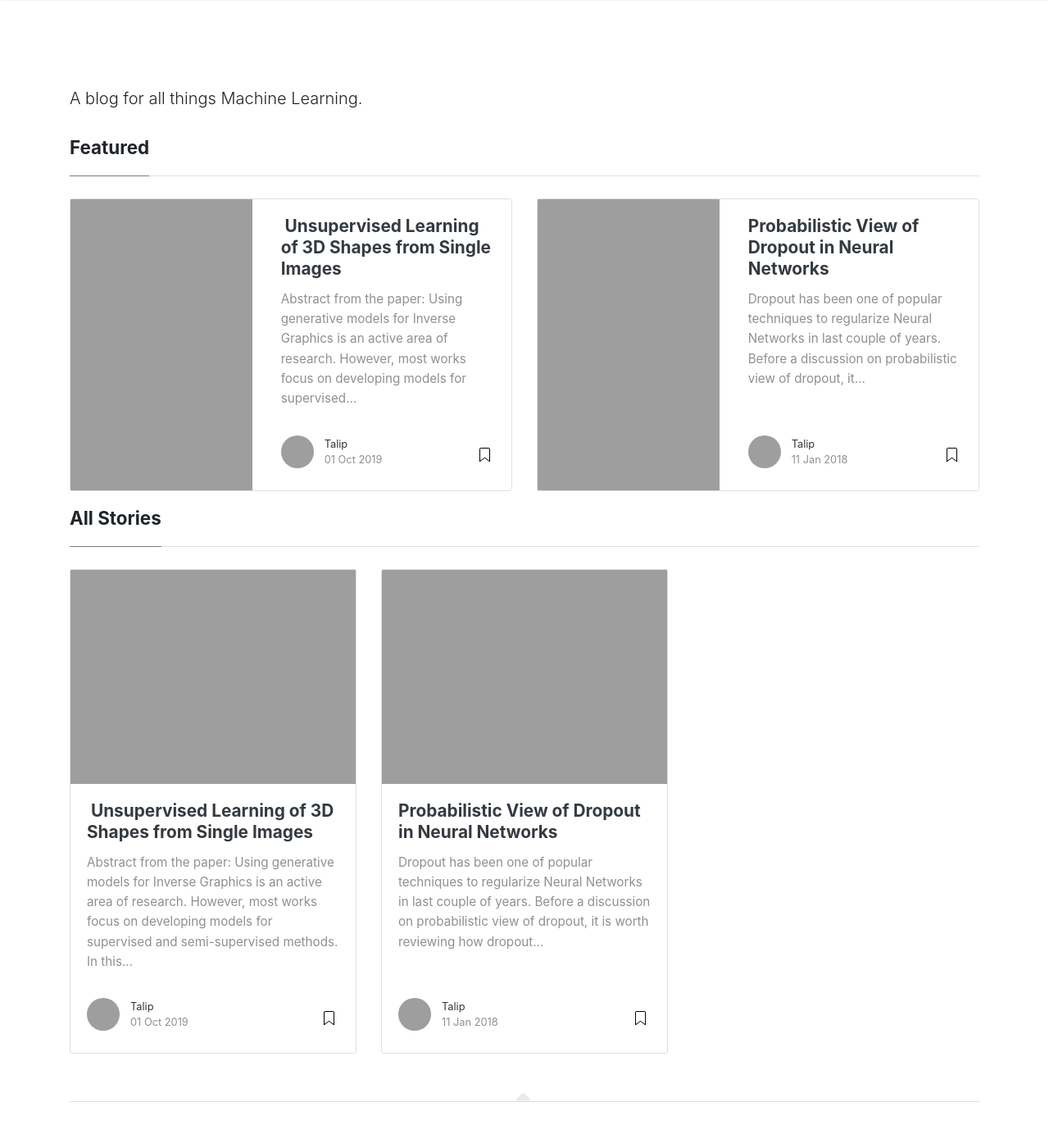
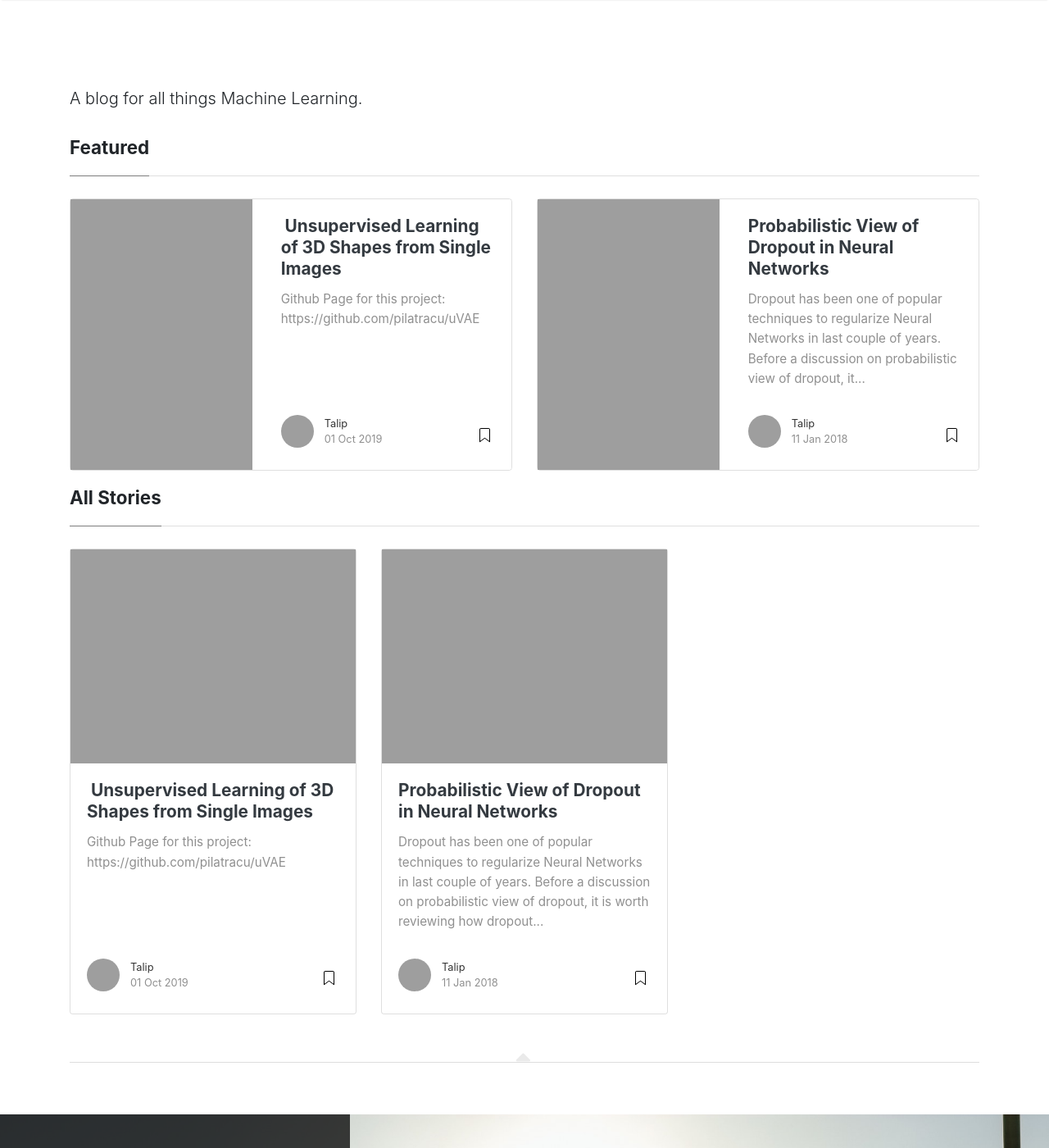
Before and after one commit to pilatracu/pilatracu.github.io, a Jekyll site: the page built from index.html, in a window 1280 px wide and 1400 px high. Shown: the whole window at 82% size. Built offline with Jekyll 4.4.1, drawn with Linux system fonts in a browser that asks for light colours; nearby versions of some CDN libraries; the list of posts is cut into pages by our own code; grey boxes are pictures that could not be loaded.

Commit message:
Update 2019-10-01-3dvae.md

```diff
--- a/_posts/2019-10-01-3dvae.md
+++ b/_posts/2019-10-01-3dvae.md
@@ -7,6 +7,8 @@
 image: https://pilatracu.github.io/assets/images//3dvae/chair.gif
 featured: true
 ---
+
+**Github Page for this project:** https://github.com/pilatracu/uVAE
 
 **Abstract from the paper:**
 Using generative models for Inverse Graphics is an active area of research. However, most works focus on developing models for supervised and semi-supervised methods. In this work, we study the problem of unsupervised learning of 3D geometry from single images. Our approach is to use a generative model that produces 2-D images as projections of a latent 3D voxel grid, which we train either as a variational auto-encoder or using adversarial methods. This post looks into how we can recover 3D shape and pose from general datasets such as MNIST, and MNIST Fashion in good quality, basen on the paper, "CITE", and exhibits some of the results obtained during training to be complementary to the paper. You can find the more details in the paper.
```
